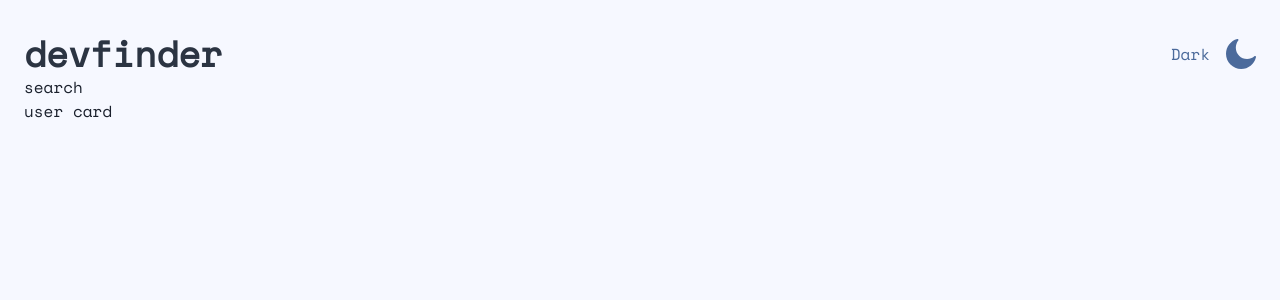
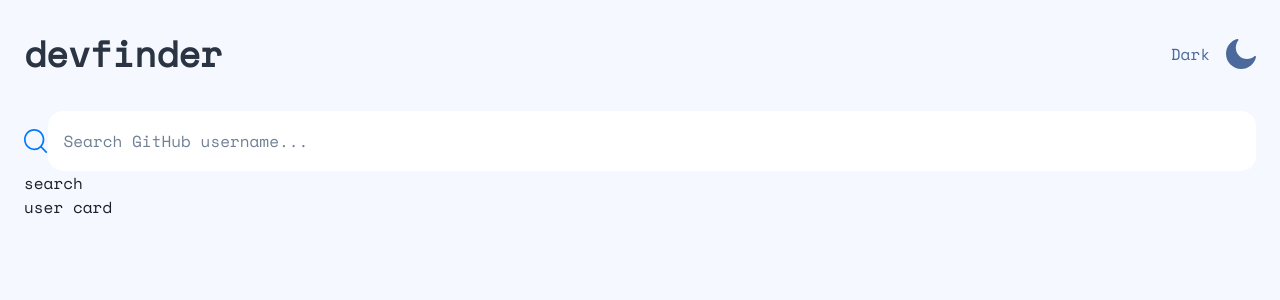
Before and after one commit to dominicva/gh-user-search, a Next.js app: page / in a window 1280 px wide. Shown: the top 300 px of the page. Built offline with nearby package versions, Linux system fonts and the light colour scheme.

Commit message:
feat: init search bar

```diff
--- a/pages/index.tsx
+++ b/pages/index.tsx
@@ -1,6 +1,14 @@
 import Head from 'next/head';
 import Image from 'next/image';
-import { Box, Flex, Heading, Text } from '@chakra-ui/react';
+import {
+  Box,
+  Flex,
+  Heading,
+  Text,
+  Input,
+  InputGroup,
+  InputLeftElement,
+} from '@chakra-ui/react';
 
 export default function Home() {
   return (
@@ -18,12 +26,30 @@ export default function Home() {
       </Head>
 
       <main>
-        <Flex justify="space-between">
+        <Flex justify="space-between" mb="36px">
           <Heading color="light.gunmetal">devfinder</Heading>
           <Flex alignItems="center" gap="16px" color="light.queenBlue">
-            Dark <Image src="/moon.svg" width={30} height={30} />
+            Dark{' '}
+            <Image src="/moon.svg" alt="moon icon" width={30} height={30} />
           </Flex>
         </Flex>
+
+        <Flex alignItems="center">
+          <Image
+            src="/icon-search.svg"
+            width={24}
+            height={24}
+            color="light.blueCrayola"
+          />
+          <Input
+            placeholder="Search GitHub username..."
+            height="60px"
+            borderRadius="15px"
+            bgColor="white"
+            border="none"
+          />
+        </Flex>
+
         <div>search</div>
         <div>user card</div>
       </main>
```
